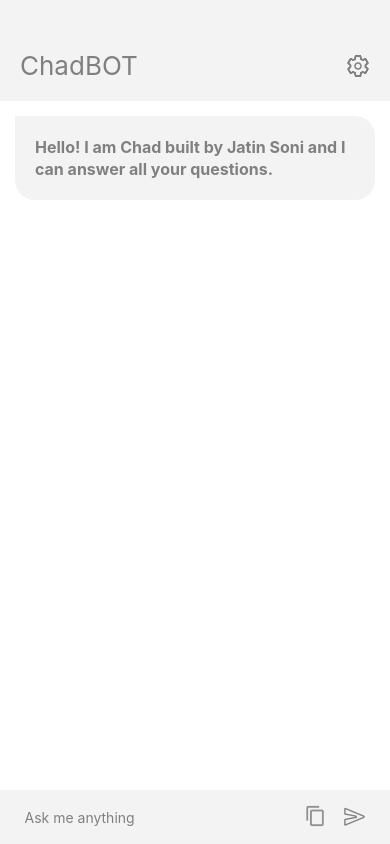
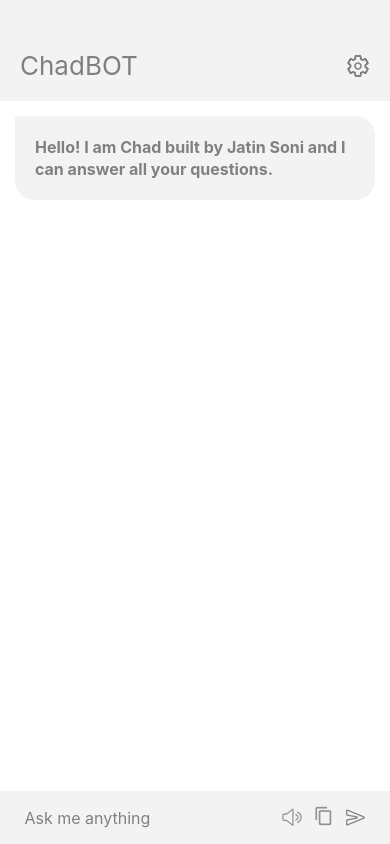
Before and after one commit to jatin-02/ChadBOT, a React Native app: screen /Chat in a window 390 px wide. Built offline with nearby package versions, Linux system fonts and the light colour scheme.

Commit message:
textToSpeech added

```diff
--- a/package.json
+++ b/package.json
@@ -20,7 +20,8 @@
     "react-native-dotenv": "^3.4.8",
     "react-native-safe-area-context": "4.5.0",
     "react-native-screens": "~3.20.0",
-    "expo-checkbox": "~2.3.1"
+    "expo-checkbox": "~2.3.1",
+    "expo-speech": "~11.1.1"
   },
   "devDependencies": {
     "@babel/core": "^7.20.0"
--- a/src/screens/Chat.js
+++ b/src/screens/Chat.js
@@ -7,17 +7,18 @@ import {
   View,
   Keyboard,
   ActivityIndicator,
-  Alert,
 } from "react-native";
 import * as Clipboard from "expo-clipboard";
 import React, { useState, useRef, useContext } from "react";
 import { Ionicons } from "@expo/vector-icons";
 import { MaterialIcons } from "@expo/vector-icons";
+import { SimpleLineIcons } from "@expo/vector-icons";
 import axios from "axios";
 import ChatHeader from "../components/ChatHeader";
 import { API_KEY } from "@env";
 import ThemeContext from "../hooks/Context";
 import { COLORS_DARK, COLORS_LIGHT, FONTS, SIZES, SPACING } from "../constants";
+import * as Speech from "expo-speech";
 
 const Chat = ({ navigation }) => {
   const { darkTheme, setDarkTheme } = useContext(ThemeContext);
@@ -37,6 +38,15 @@ const Chat = ({ navigation }) => {
 
   const flatListRef = useRef();
 
+  const handleSpeech = () => {
+    const lastMessage = data[data.length - 1]?.text;
+    options = {
+      voice: "hi-in-x-hie-network",
+      pitch: 0.9,
+    };
+    Speech.speak(lastMessage, options);
+  };
+
   const togglePopup = () => {
     setVisible(true);
     setTimeout(() => {
@@ -54,6 +64,7 @@ const Chat = ({ navigation }) => {
 
   const handleSend = async () => {
     try {
+      setTextInput("");
       setLoading(true);
       Keyboard.dismiss();
 
@@ -81,7 +92,6 @@ const Chat = ({ navigation }) => {
         { type: "bot", text: text },
       ]);
 
-      setTextInput("");
       setLoading(false);
       flatListRef.current.scrollToEnd();
     } catch (error) {
@@ -126,18 +136,31 @@ const Chat = ({ navigation }) => {
         <TextInput
           value={textInput}
           onChangeText={(text) => setTextInput(text)}
-          placeholder="Ask me anything"
+          placeholder={loading ? "Chad is thinking..." : "Ask me anything"}
           placeholderTextColor={
             darkTheme ? COLORS_DARK.secondaryTwo : COLORS_LIGHT.secondaryTwo
           }
           selectionColor={COLORS_LIGHT.secondaryTwo}
-          style={{ width: "80%" }}
+          style={{
+            width: "75%",
+            fontSize: SIZES.regular,
+            color: COLORS_LIGHT.secondaryTwo,
+          }}
         />
+
+        <TouchableOpacity onPress={handleSpeech}>
+          <SimpleLineIcons
+            name="volume-2"
+            size={20}
+            color="#919191"
+            style={{ marginRight: 10 }}
+          />
+        </TouchableOpacity>
 
         <TouchableOpacity onPress={handleCopy}>
           <MaterialIcons
             name="content-copy"
-            size={22}
+            size={20}
             color="#919191"
             style={{ marginRight: 10 }}
           />
@@ -149,7 +172,7 @@ const Chat = ({ navigation }) => {
           ) : (
             <Ionicons
               name="ios-send-outline"
-              size={22}
+              size={20}
               color={
                 darkTheme ? COLORS_DARK.secondaryTwo : COLORS_LIGHT.secondaryTwo
               }
```
Also changed, not shown: 1 other file (tests, documents, lock files or other folders).
